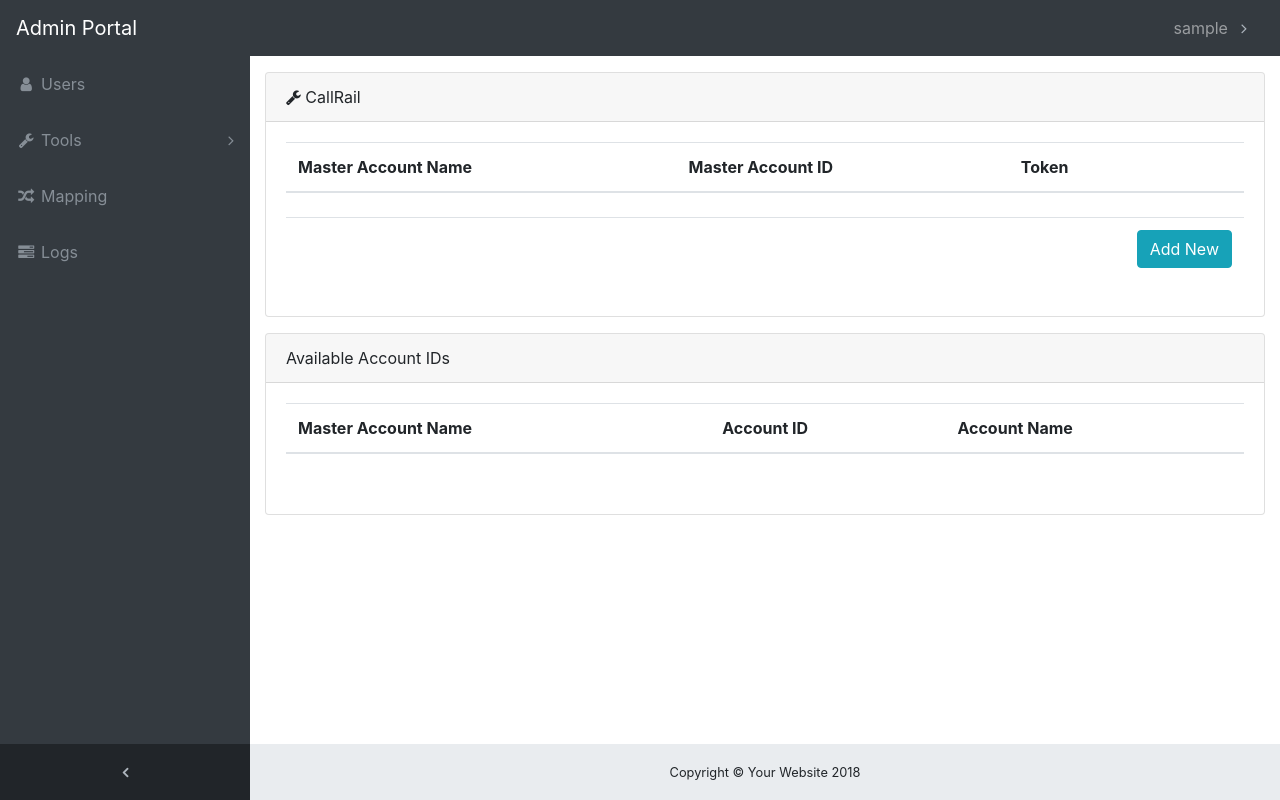
After one commit to cerny-jan/admin_app, a Flask app: page /tool/callrail in a window 1280 px wide. The commit adds this page. Run offline with Flask 2, Linux system fonts and the light colour scheme; the visitor is signed in with stand-in values (Sample User, id 1); data comes from the database, SQL or seed files in the repository; lists and menus that the app fills with data are empty; some libraries are stand-ins or nearby versions.

Commit message:
tools blueprint

```diff
--- a/admin_app/__init__.py
+++ b/admin_app/__init__.py
@@ -3,7 +3,6 @@ from flask_sqlalchemy import SQLAlchemy
 from flask_migrate import Migrate
 from flask_login import LoginManager
 from flask_wtf.csrf import CSRFProtect
-import os
 
 
 db = SQLAlchemy()
@@ -22,5 +21,7 @@ def create_app(config_filename):
     csrf.init_app(app)
     from admin_app.base import base
     app.register_blueprint(base)
+    from admin_app.tools import tools
+    app.register_blueprint(tools)
 
     return app
--- a/admin_app/base/views.py
+++ b/admin_app/base/views.py
@@ -11,6 +11,12 @@ from sqlalchemy.exc import IntegrityError
 @base.route('/portal')
 @login_required
 def portal():
+    return render_template('blank.html')
+
+
+@base.route('/profile')
+@login_required
+def profile():
     return render_template('blank.html')
 
 
--- /dev/null
+++ b/admin_app/templates/callrail.html
@@ -0,0 +1,57 @@
+{% extends "base.html" %} {% block content %}
+
+
+
+<div class="card mb-3">
+  <div class="card-header">
+    <i class="fa fa-wrench"></i> CallRail</div>
+  <div class="card-body">
+    <table class="table">
+      <thead>
+        <tr>
+          <th scope="col">Master Account Name</th>
+          <th scope="col">Master Account ID</th>
+          <th scope="col">Token</th>
+        </tr>
+      </thead>
+      <tbody>
+        <tr>
+          <th scope="row"></th>
+          <td scope="row"></td>
+          <td scope="row"></td>
+        </tr>
+      </tbody>
+      <tfoot>
+        <tr>
+          <td colspan="2"></td>
+          <td class="text-right"><button type="button" class="btn btn-info" data-toggle="modal" data-target="#addModal">Add New</button></td>
+        </tr>
+      </tfoot>
+    </table>
+  </div>
+    </div>
+
+  <div class="card mb-3">
+    <div class="card-header">Available Account IDs</div>
+    <div class="card-body">
+      <table class="table">
+        <thead>
+          <tr>
+            <th scope="col">Master Account Name</th>
+            <th scope="col">Account ID</th>
+            <th scope="col">Account Name</th>
+          </tr>
+        </thead>
+        <tbody>
+          <tr>
+            <th scope="row"></th>
+            <td scope="row"></td>
+            <td scope="row"></td>
+          </tr>
+        </tbody>
+      </table>
+    </div>
+      </div>
+
+
+    {% endblock %}
--- a/admin_app/templates/includes/nav.html
+++ b/admin_app/templates/includes/nav.html
@@ -5,25 +5,37 @@
   </button>
   <div class="collapse navbar-collapse" id="navbarResponsive">
     <ul class="navbar-nav navbar-sidenav" id="exampleAccordion">
-      <li class="nav-item" data-toggle="tooltip" data-placement="right" title="Dashboard">
+      <li class="nav-item" data-toggle="tooltip" data-placement="right" title="Users">
         <a class="nav-link" href="{{ url_for('base.users') }}">
           <i class="fa fa-fw fa-user"></i>
           <span class="nav-link-text">Users</span>
         </a>
       </li>
-      <li class="nav-item" data-toggle="tooltip" data-placement="right" title="Components">
-        <a class="nav-link nav-link-collapse collapsed" data-toggle="collapse" href="#collapseComponents" data-parent="#exampleAccordion">
+      <li class="nav-item" data-toggle="tooltip" data-placement="right" title="Tools">
+        <a class="nav-link nav-link-collapse collapsed" data-toggle="collapse" href="#collapseComponents">
           <i class="fa fa-fw fa-wrench"></i>
-          <span class="nav-link-text">Components</span>
+          <span class="nav-link-text">Tools</span>
         </a>
         <ul class="sidenav-second-level collapse" id="collapseComponents">
           <li>
-            <a href="navbar.html">Navbar</a>
+            <a href="{{ url_for('tools.google') }}">Google BQ</a>
           </li>
           <li>
-            <a href="cards.html">Cards</a>
+            <a href="{{ url_for('tools.callrail') }}">CallRail</a>
           </li>
         </ul>
+      </li>
+      <li class="nav-item" data-toggle="tooltip" data-placement="right" title="Mapping">
+        <a class="nav-link" href="{{ url_for('tools.mapping') }}">
+          <i class="fa fa-fw fa-random"></i>
+          <span class="nav-link-text">Mapping</span>
+        </a>
+      </li>
+      <li class="nav-item" data-toggle="tooltip" data-placement="right" title="Logs">
+        <a class="nav-link" href="{{ url_for('tools.logs') }}">
+          <i class="fa fa-fw fa-tasks"></i>
+          <span class="nav-link-text">Logs</span>
+        </a>
       </li>
     </ul>
     <ul class="navbar-nav sidenav-toggler">
@@ -36,10 +48,10 @@
     <ul class="navbar-nav ml-auto">
       <li class="nav-item dropdown">
         <a class="nav-link dropdown-toggle" href="#" id="navbarDropdown" role="button" data-toggle="dropdown" aria-haspopup="true" aria-expanded="false">
-    {{ current_user.username }}
-  </a>
-        <div class="dropdown-menu" aria-labelledby="navbarDropdown">
-          <a class="dropdown-item" href="#">Settings</a>
+          {{ current_user.username }}
+        </a>
+        <div class="dropdown-menu dropdown-menu-right" aria-labelledby="navbarDropdown">
+          <a class="dropdown-item" href="{{ url_for('base.profile') }}"><i class="fa fa-fw fa-user"></i>Profile</a>
           <div class="dropdown-divider"></div>
           <a class="dropdown-item" href="{{ url_for('base.logout') }}"><i class="fa fa-fw fa-sign-out"></i>Logout</a>
         </div>
--- /dev/null
+++ b/admin_app/tools/__init__.py
@@ -0,0 +1,5 @@
+from flask import Blueprint
+
+tools = Blueprint('tools', __name__)
+
+from . import views
--- /dev/null
+++ b/admin_app/tools/views.py
@@ -0,0 +1,34 @@
+from . import tools
+
+from flask import render_template, redirect, url_for
+from flask_login import login_required
+
+
+@tools.route('/mapping')
+@login_required
+def mapping():
+    return render_template('blank.html')
+
+
+@tools.route('/logs')
+@login_required
+def logs():
+    return render_template('blank.html')
+
+
+@tools.route('/tool')
+@login_required
+def tool():
+    return redirect(url_for('base.portal'))
+
+
+@tools.route('/tool/callrail')
+@login_required
+def callrail():
+    return render_template('callrail.html')
+
+
+@tools.route('/tool/google')
+@login_required
+def google():
+    return render_template('google.html')
```
Also changed, not shown: admin_app/templates/google.html (added, +55 -0 lines), admin_app/templates/users.html (+7 -3 lines).
